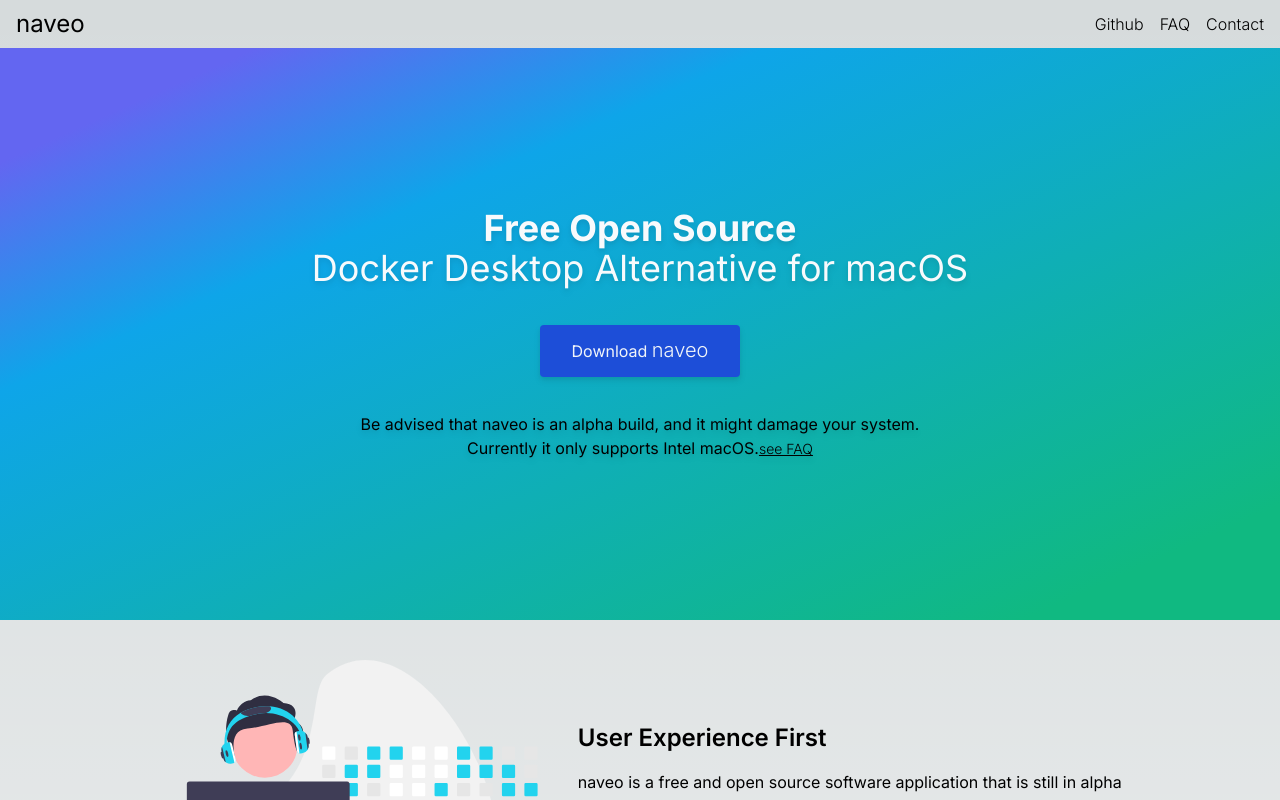
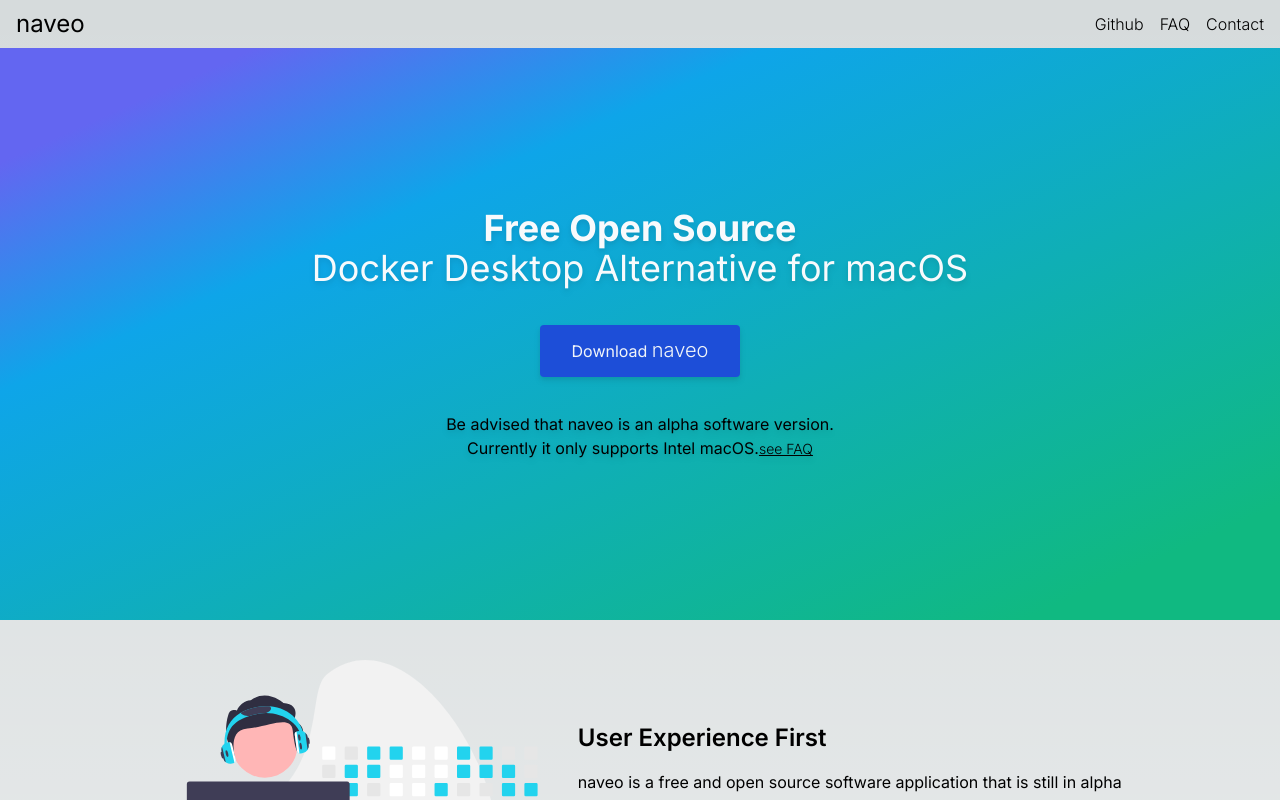
Before and after one commit to naveo/naveo.github.io, a Next.js app: page / in a window 1280 px wide. Shown: the top 800 px of the page. Built offline with nearby package versions, Linux system fonts and the light colour scheme; no server answers.

Commit message:
update warning text

```diff
--- a/app/page.tsx
+++ b/app/page.tsx
@@ -38,8 +38,7 @@
             <DownloadButton />
           </div>
           <p className="drop-shadow-md text-center">
-            Be advised that naveo is an alpha build, and it might damage your
-            system.
+            Be advised that naveo is an alpha software version.
             <br />
             Currently it only supports Intel macOS.
             <a href="#faq" className="underline font-light text-sm">
```
